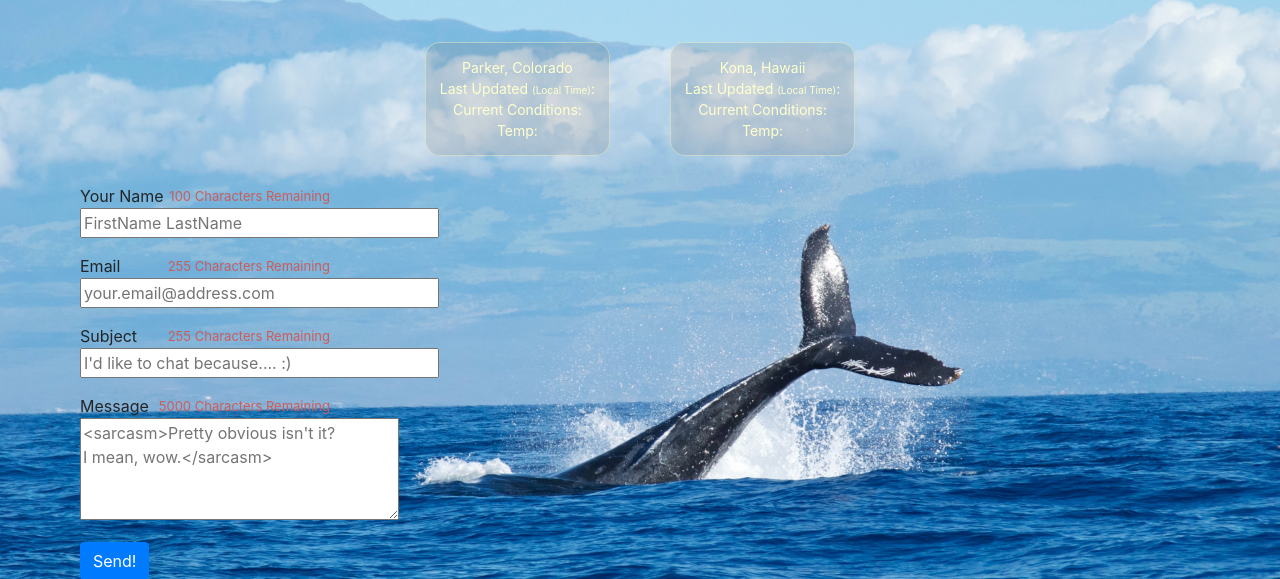
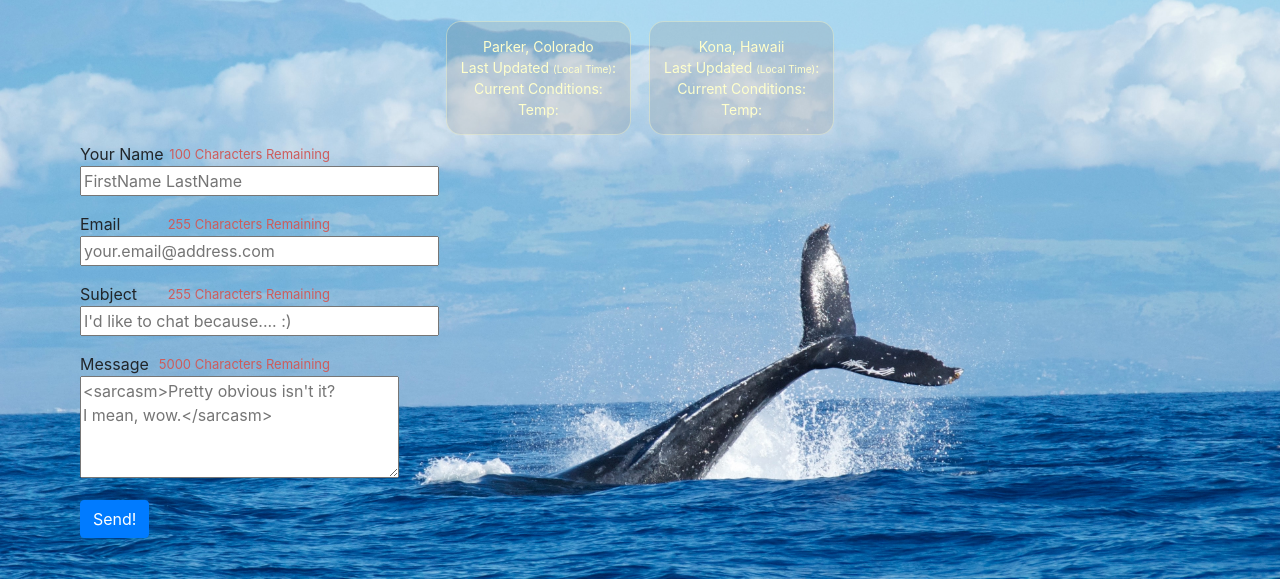
Before and after one commit to codecampNick/MySite2, a Django app: page /contact/ in a window 1280 px wide. Shown: the part 56-635 px from the top of the page. Run offline with Django 3.2, Linux system fonts and the light colour scheme; parts of the project's set-up code (start-up, migrations or seed data) failed here and were passed over; some libraries are stand-ins or nearby versions.

Commit message:
small format change for weather "bug"

```diff
--- a/static/css/site.css
+++ b/static/css/site.css
@@ -73,7 +73,7 @@ a{
 
 .weather-container{
     padding: 1em;
-    margin: 2em;
+    margin: .5em;
     display: inline-block;
     text-align: center;
     background-color: rgba(128,128,128,.2);
```
